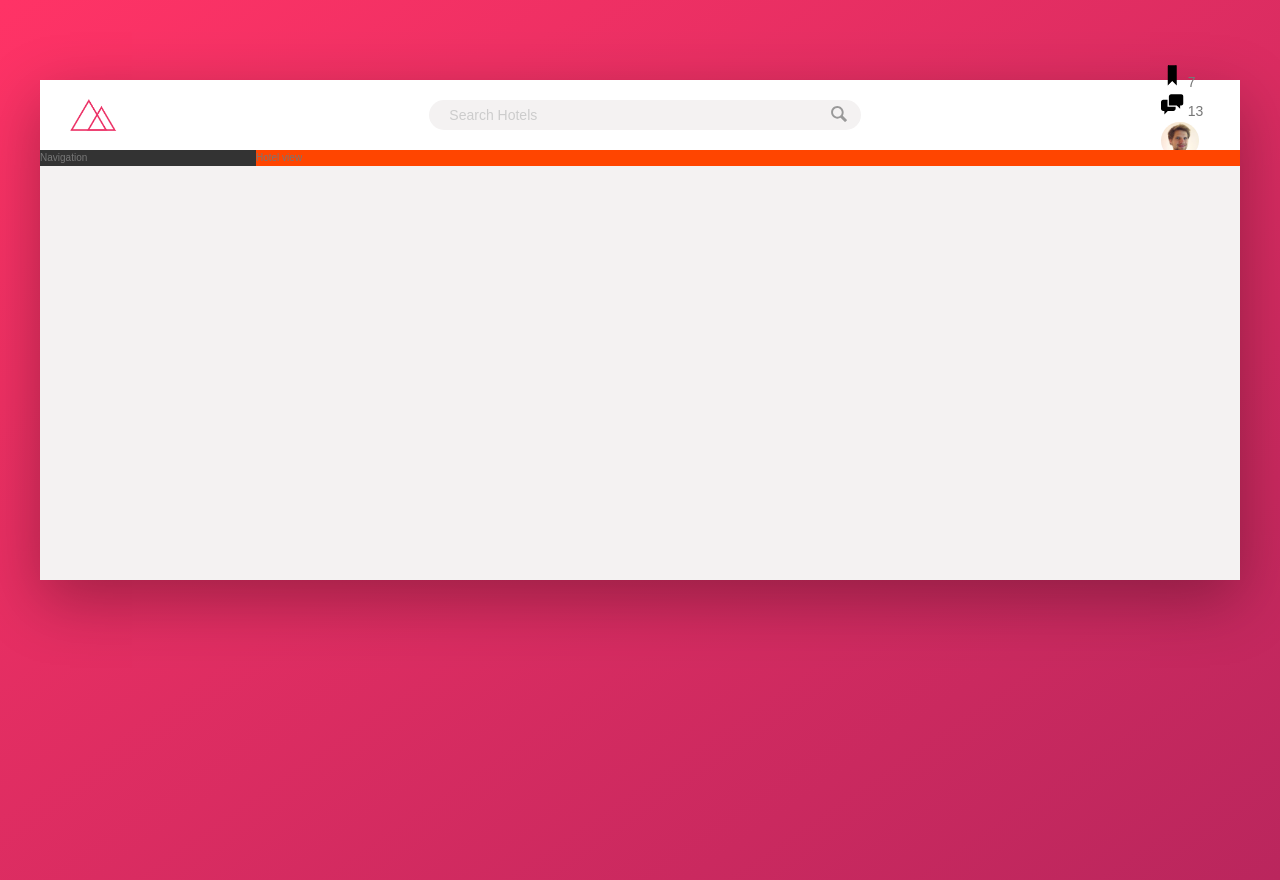
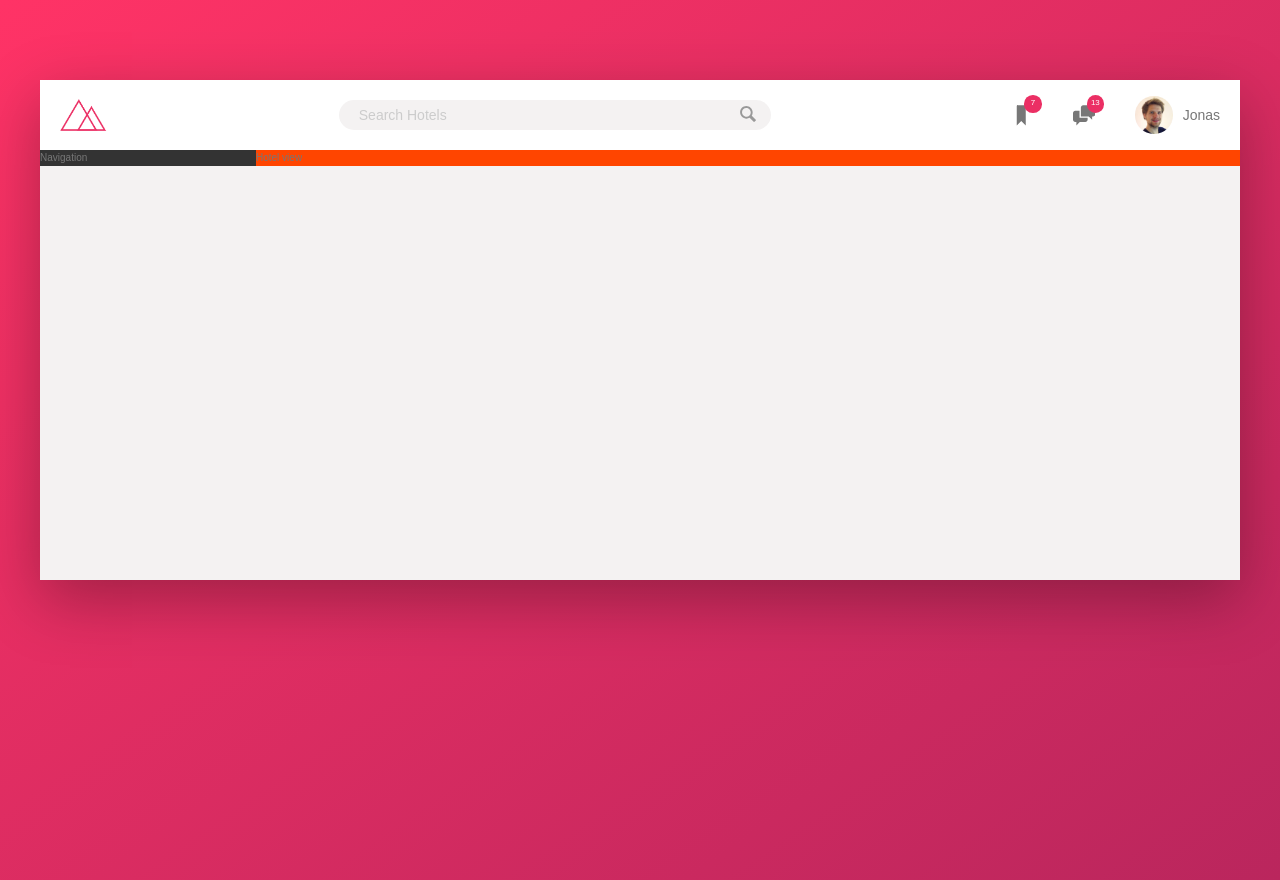
Before and after one commit to illimitableissi/Trillo-HTML, a plain HTML site: page index.html in a window 1280 px wide. Drawn offline with Linux system fonts and the light colour scheme.

Commit message:
finished header

```diff
--- a/sass/_component.scss
+++ b/sass/_component.scss
@@ -1,6 +1,6 @@
 .logo {
     height: 3.25rem;
-    margin-left: 3rem;
+    margin-left: 2rem;
 }
 
 .search {
@@ -56,36 +56,60 @@
     &__icon {
         height: 2rem;
         width: 2rem;
-        fill: var(--color-grey-dark-3); ;
+        fill: var(--color-grey-dark-3);
     }
 }
 
 .user-nav {
+    align-self: stretch;
+    display: flex;
+    align-items: center;
+
+    //direct children
+    & > * {
+        padding: 0 2rem;
+        cursor: pointer;
+        height: 100%;
+        display: flex;
+        align-items: center;
+    }
+
+    & > *:hover {
+        background-color: var(--color-grey-light-2);
+    }
+
     &__icon-box {
+        position: relative;
 
     }
 
     &__icon {
         height: 2.25rem;
         width: 2.25rem;
+        fill: var(--color-grey-dark-2);
 
     }
 
-    &__notification{
-
-    }
-
-    &__user {
-
+    &__notification {
+        font-size: .8rem;
+        height: 1.75rem;
+        width: 1.75rem;
+        border-radius: 50%;
+        background-color: var(--color-primary);
+        color: #fff;
+        position: absolute;
+        top: 1.5rem;
+        right: 1.1rem;
+        //flexbox
+        display: flex;
+        justify-content: center;
+        align-items: center;
     }
 
     &__user-photo {
         height: 3.75rem;
         border-radius: 50%;
-
-    }
-
-    &__user-name {
+        margin-right: 1rem;
 
     }
 }
```
Also changed, not shown: sass/main.css, 1 other file.
